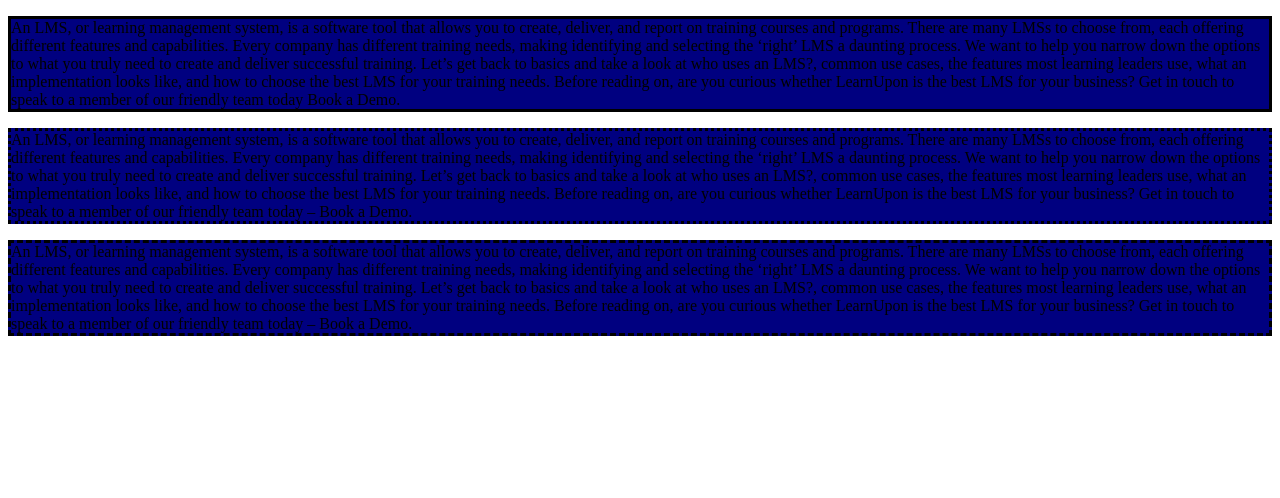
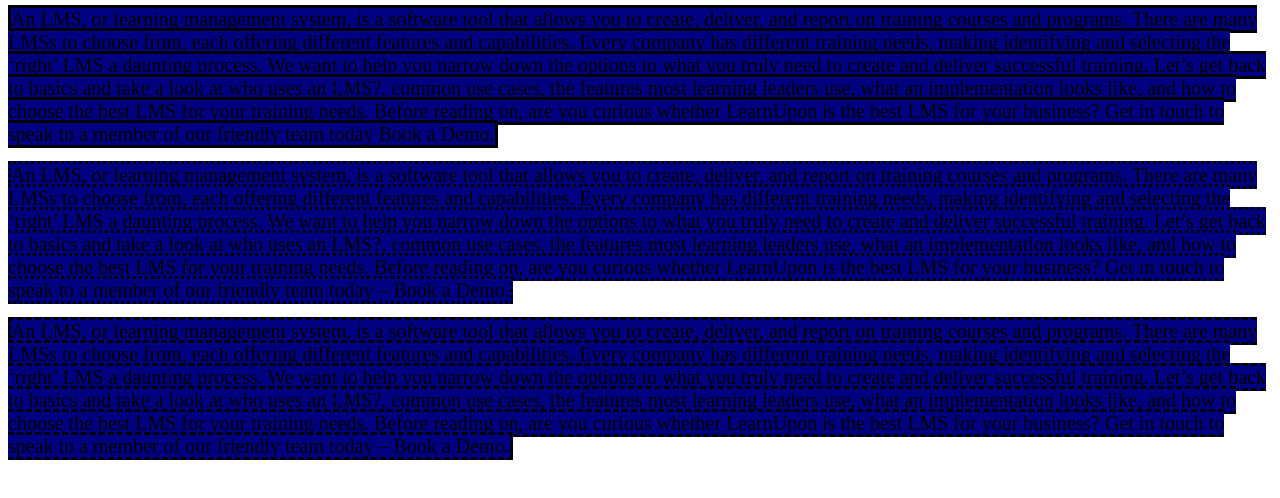
Before and after one commit to gaidhaniprajakta1234/HTML, a plain HTML site: page assignment2.html/class2/css/assignmentp3.html in a window 1280 px wide. Drawn offline with Linux system fonts and the light colour scheme.

Commit message:
updatedmsg

```diff
--- a/assignment2.html/class2/css/assignmentp3.html
+++ b/assignment2.html/class2/css/assignmentp3.html
@@ -5,13 +5,14 @@
     <meta name="viewport" content="width=device-width, initial-scale=1.0">
     <title>Document</title>
     <style>
-        p{
+        p1,p2,p3{
             background-color:navy;
+            font-size: 20px;
         }
     </style>
 </head>
 <body>
-    <p style="border-style: solid ;">An LMS, or learning management system, is a software tool that allows you to create, deliver, and report on training courses and programs.
+    <p1 style="border-style: solid ;">An LMS, or learning management system, is a software tool that allows you to create, deliver, and report on training courses and programs.
 
         There are many LMSs to choose from, each offering different features and capabilities. Every company has different training needs, making identifying and selecting the ‘right’ LMS a daunting process.
 
@@ -19,11 +20,11 @@
 
         Before reading on, are you curious whether LearnUpon is the best LMS for your business?
 
-        Get in touch to speak to a member of our friendly team today Book a Demo.</p>
+        Get in touch to speak to a member of our friendly team today Book a Demo.</p1>
+<br>
+<br>
 
-
-
-        <p style="border-style: dotted;">An LMS, or learning management system, is a software tool that allows you to create, deliver, and report on training courses and programs.
+         <p2 style="border-style: dotted;">An LMS, or learning management system, is a software tool that allows you to create, deliver, and report on training courses and programs.
 
             There are many LMSs to choose from, each offering different features and capabilities. Every company has different training needs, making identifying and selecting the ‘right’ LMS a daunting process.
 
@@ -31,12 +32,13 @@
 
             Before reading on, are you curious whether LearnUpon is the best LMS for your business?
 
-            Get in touch to speak to a member of our friendly team today – Book a Demo.</p>
+            Get in touch to speak to a member of our friendly team today – Book a Demo.</p2>
+<br>
+<br>
 
 
 
-
-            <p style="border-style: dashed;">An LMS, or learning management system, is a software tool that allows you to create, deliver, and report on training courses and programs.
+            <p3 style="border-style: dashed;">An LMS, or learning management system, is a software tool that allows you to create, deliver, and report on training courses and programs.
 
                 There are many LMSs to choose from, each offering different features and capabilities. Every company has different training needs, making identifying and selecting the ‘right’ LMS a daunting process.
 
@@ -44,6 +46,6 @@
 
                 Before reading on, are you curious whether LearnUpon is the best LMS for your business?
 
-                Get in touch to speak to a member of our friendly team today – Book a Demo.</p>
+                Get in touch to speak to a member of our friendly team today – Book a Demo.</p3>
 </body>
 </html>
```
Also changed, not shown: assignment2.html/class2/css/assignment3.html (+40 -0 lines).
